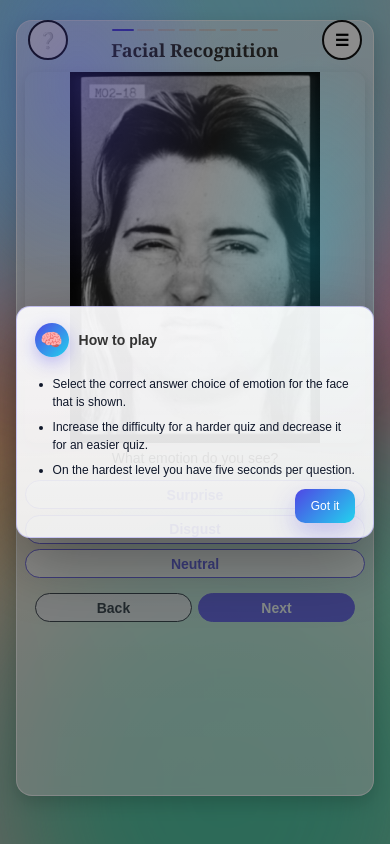
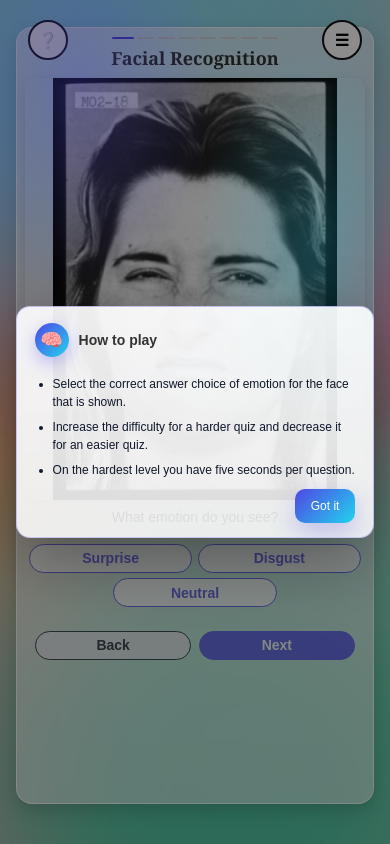
Before and after one commit to jonakfir/SocialQ, a SvelteKit app in the folder frontend/: page /facial-recognition/quiz/1 in a window 390 px wide. Built offline with nearby package versions, Linux system fonts and the light colour scheme; no server answers.

Commit message:
sizing issues

```diff
--- a/frontend/src/routes/facial-recognition/quiz/[difficulty]/+page.svelte
+++ b/frontend/src/routes/facial-recognition/quiz/[difficulty]/+page.svelte
@@ -213,7 +213,7 @@
     const elapsedMs = quizStartedAt != null ? Math.max(0, endedAt - quizStartedAt) : 0;
 
     const attempt = {
-      timeMs: elapsedMs,                        // used by Settings
+      timeMs: elapsedMs,
       score,
       total: quizData.length,
       difficulty
@@ -234,7 +234,6 @@
     --brand-strong: #7c3aed;
     --brand2: #22d3ee;
 
-    /* gentler scaling */
     --pad: 2.2vmin;
     --gap: 1.6vmin;
     --radius: 2vmin;
@@ -257,23 +256,23 @@
   .blob { position: fixed; z-index: 0; }
   .dashboard-box.quiz-box { position: relative; z-index: 10; }
 
-  /* MAIN CARD — lower on the page, almost to bottom */
+  /* MAIN CARD — skinnier, lower top, near bottom */
   .quiz-box {
     display: flex;
     flex-direction: column;
     align-items: center;
     text-align: center;
 
-    width: min(72vw, 1040px);
+    width: min(58vw, 880px);   /* skinnier */
     max-width: 92vw;
 
-    /* tall and lowered */
+    /* tall and placed a bit below top */
     min-height: 88vh;      /* fallback */
-    min-height: 88svh;     /* mobile address-bar aware */
+    min-height: 88svh;     /* address-bar aware */
     max-height: 95vh;
     max-height: 95svh;
 
-    margin: 6vmin auto 1.2vmin;  /* push down from top, small gap at bottom */
+    margin: 9vmin auto 1.4vmin;  /* pushed further down */
     padding: calc(var(--pad) * 1.1) calc(var(--pad) * 1.2);
     overflow: auto;
 
@@ -288,15 +287,15 @@
     box-sizing: border-box;
   }
 
-  /* bigger face area */
+  /* larger face area */
   .quiz-box img {
-    width: min(58vw, 880px);
+    width: min(50vw, 760px);
     max-width: 100%;
-    max-height: 50vh;       /* was 38vh */
+    max-height: 56vh;       /* larger */
     height: auto;
     object-fit: contain;
     border-radius: calc(var(--radius) * 0.7);
-    margin: calc(var(--gap) * 0.6) 0 calc(var(--gap) * 1.2);
+    margin: calc(var(--gap) * 0.4) 0 calc(var(--gap) * 1.4);
     box-shadow: 0 1.2vmin 3.6vmin rgba(0,0,0,.14);
   }
 
@@ -319,25 +318,26 @@
 
   /* headline under image */
   .quiz-box p {
-    margin: 0 0 calc(var(--gap) * 1.2);
+    margin: 0 0 calc(var(--gap) * 1.6); /* move message down a touch */
     font-size: var(--font-lg);
   }
 
+  /* OPTIONS — “3 across, then 2 across”, centered last row */
   #options{
     display:flex;
     flex-wrap: wrap;
-    justify-content: center;
+    justify-content: center;  /* centers the last row when it has 2 */
     gap: calc(var(--gap) * 1.0);
     width: 100%;
-    margin-top: calc(var(--gap) * 1.2);     /* drop the buttons a bit */
-    margin-bottom: calc(var(--gap) * 1.2);
+    margin-top: calc(var(--gap) * 1.8);     /* drop buttons further down */
+    margin-bottom: calc(var(--gap) * 1.6);
   }
 
-  /* two per row on desktop, full width on phones; slightly chunkier */
+  /* Each option takes ~1/3 row on desktop; wraps nicely to 2 centered */
   .option-btn {
-    flex: 1 1 44%;
-    max-width: 46%;
-    min-width: 280px;
+    flex: 1 1 30%;          /* ~three across */
+    max-width: 32%;
+    min-width: 240px;
     padding: 1.4vmin 2vmin;
     font-size: var(--font-lg);
     font-weight: 700;
@@ -349,6 +349,7 @@
     transition: transform .05s ease,
                 background .2s, color .2s,
                 border-color .2s, box-shadow .2s;
+    text-align: center;
   }
   .option-btn:not(.selected):hover {
     background: var(--brand); color: #fff;
@@ -362,6 +363,7 @@
   }
   .option-btn[disabled]{ opacity:.75; cursor:not-allowed; }
 
+  /* Nav buttons (Back/Next) — still two across, moved further down */
   .next-btn,
   .back-question-btn {
     width: 32%;
@@ -383,8 +385,8 @@
   .back-question-btn[disabled]{ opacity:.75; cursor:not-allowed; }
 
   .nav-row {
-    display: flex; justify-content: center; gap: calc(var(--gap) * 1.1);
-    margin-top: calc(var(--gap) * 1.2);
+    display: flex; justify-content: center; gap: calc(var(--gap) * 1.2);
+    margin-top: calc(var(--gap) * 2.2);  /* push nav buttons lower */
     width: 100%;
   }
 
@@ -475,16 +477,19 @@
   @media (max-width: 640px) {
     .quiz-box {
       width: 94vw;
-      min-height: 92vh;   /* fallback */
-      min-height: 92svh;  /* address-bar aware */
+      min-height: 92vh;
+      min-height: 92svh;
       max-height: 96vh;
       max-height: 96svh;
-      margin: 5vmin auto 2.4vmin;
+      margin: 7vmin auto 2.4vmin;
       padding: calc(var(--pad) * 1.0);
     }
-    .quiz-box img { width: 88vw; max-height: 44vh; }
-    #options { gap: calc(var(--gap) * 0.9); margin-top: calc(var(--gap) * 1.0); }
-    .option-btn { flex: 1 1 100%; max-width: 100%; min-width: 0; }
+    .quiz-box img { width: 88vw; max-height: 50vh; }
+    #options {
+      gap: calc(var(--gap) * 0.9);
+      margin-top: calc(var(--gap) * 1.4);
+    }
+    .option-btn { flex: 1 1 46%; max-width: 48%; min-width: 0; } /* 2 across on small screens */
     .next-btn, .back-question-btn { width: 46%; min-width: 140px; }
   }
 </style>
```
